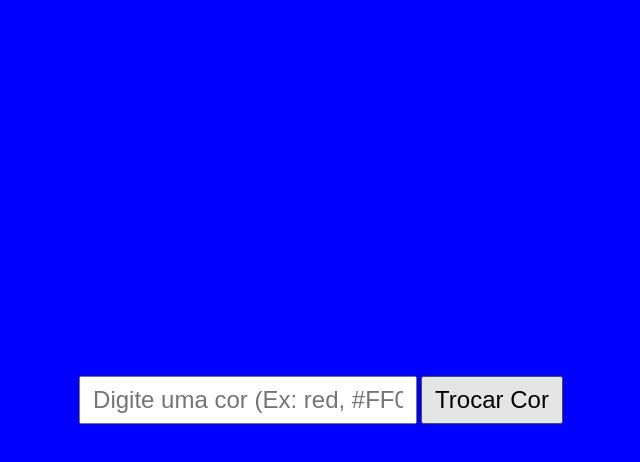
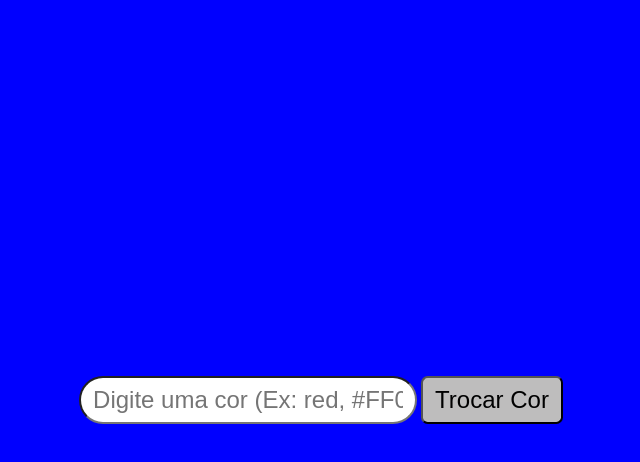
Before and after one commit to lucsnobre/cor, a plain HTML site: page index.html in a window 1280 px wide. In both pictures the pointer is over the button "Trocar Cor". Shown: the whole page, without its empty margins (319-959 px from the left). Drawn offline with Linux system fonts and the light colour scheme.

Commit message:
finalizado

```diff
--- a/style.css
+++ b/style.css
@@ -14,16 +14,30 @@ body{
     justify-content: center;
     align-items: center;
     background-color: var(--cor-fundo);
-    transition: background-color 1s;
+    transition: background-color 1.2s;
 }
 
 #cor {
     padding: 8px 12px;
     font-size: 24px;
+    border-radius: 25px;
 }
 
 #trocar-cor{
     padding: 8px 12px;
     font-size: 24px;
     cursor: pointer;
+    border-radius: 25px;
+    background-color: white;
 }
+
+#trocar-cor:hover{
+    background-color: rgb(190, 189, 189);
+    transition: 0.4s;
+    border-radius: 6.7px;
+}
+
+#cor:hover{
+    border-radius:6.7px ;
+    transition: 0.4s;
+}
```
